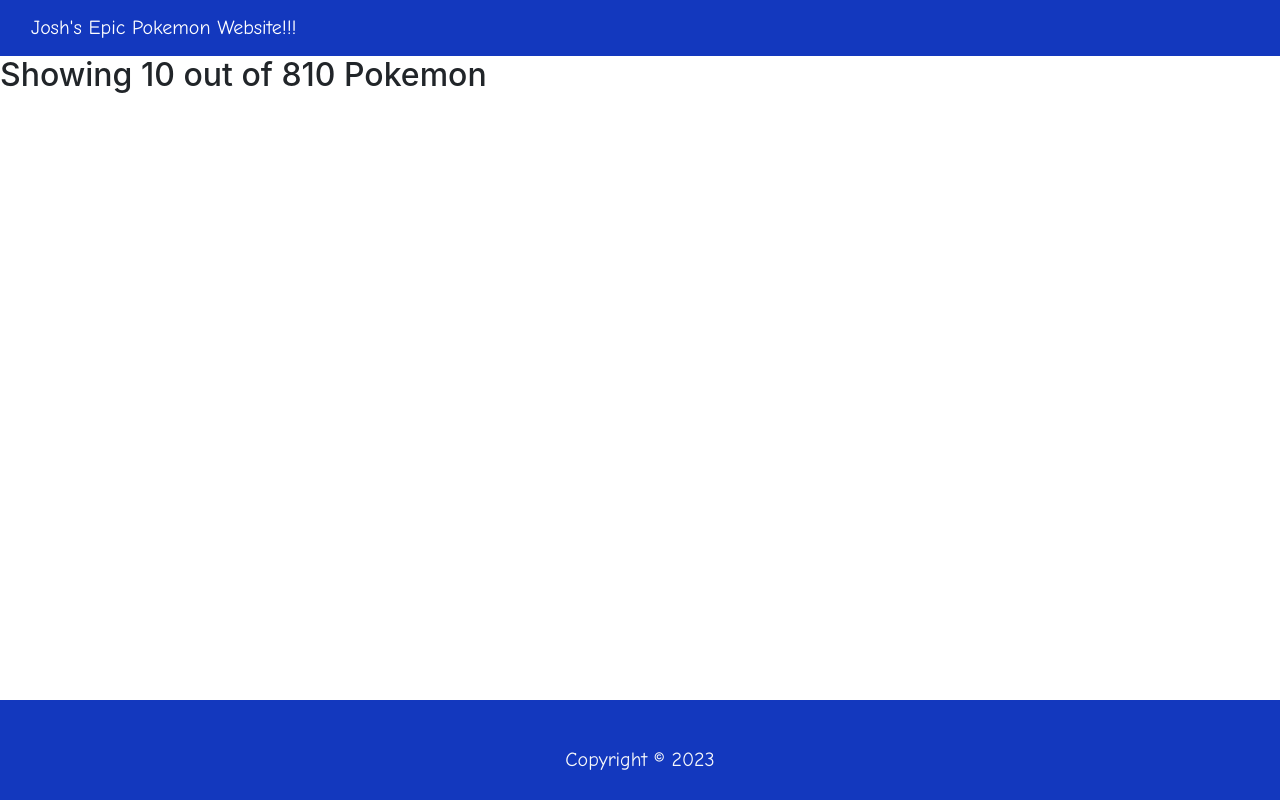
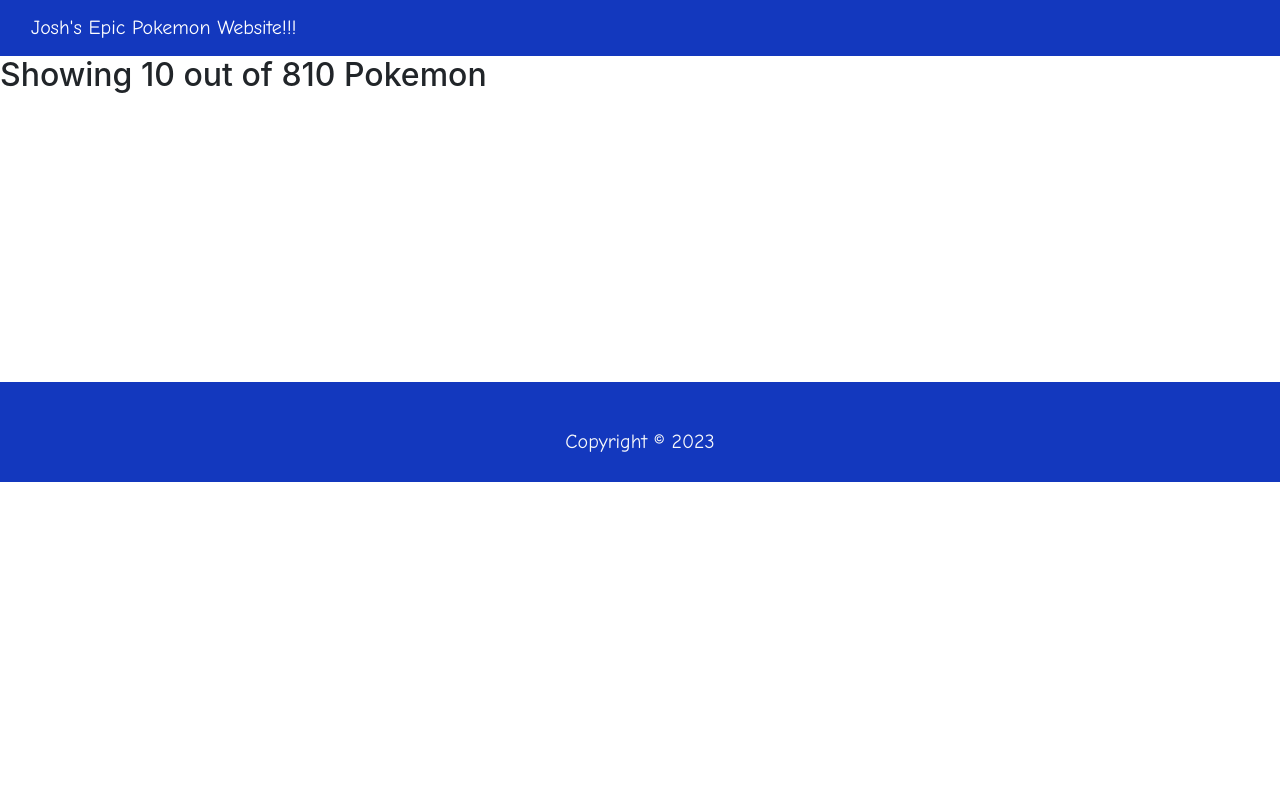
Before and after one commit to mnkhee/COMP2537-Assignment03, a plain HTML site: page index.html in a window 1280 px wide. Drawn offline with nearby package versions, Linux system fonts and the light colour scheme; no server answers.

Commit message:
fix footer styling

```diff
--- a/index.css
+++ b/index.css
@@ -22,12 +22,12 @@
     height: 100%;
 }
 
-#sectionFooter {
+/* footer {
     position: fixed;
     bottom: 0;
     width: 100%;
     height: 100px;
-}
+} */
 
 br.level-3 {
     display: block;
@@ -39,3 +39,15 @@ br.level-3 {
     color: #FFC107;
     -webkit-text-stroke: 1px #1338BE;
 }
+
+body {
+    display: flex;
+    flex-direction: column;
+  }
+
+  footer {
+    margin-top: auto;
+    bottom: 0;
+    width: 100%;
+    height: 100px;
+  }
--- a/index.html
+++ b/index.html
@@ -71,18 +71,17 @@
     </div>
 
     <!--Pagination-->
-    <!-- <br class="level-3"> -->
-    <!-- <div id="pagination"></div> -->
+    <br class="level-3">
+    <br class="level-3">
+    <div id="pagination"></div>
+    </body>
 
     <!--Footer-->
     <br>
-    <section id="sectionFooter">
-        <div id="pagination"></div>
         <footer class="text-light p-5 text-center" style="background-color: #1338BE">
             <p class="lead h1" style="font-family: Comic Sans MS">
                 Copyright &copy; 2023
             </p>
         </footer>
-<   /section>
 
 </html>
```
